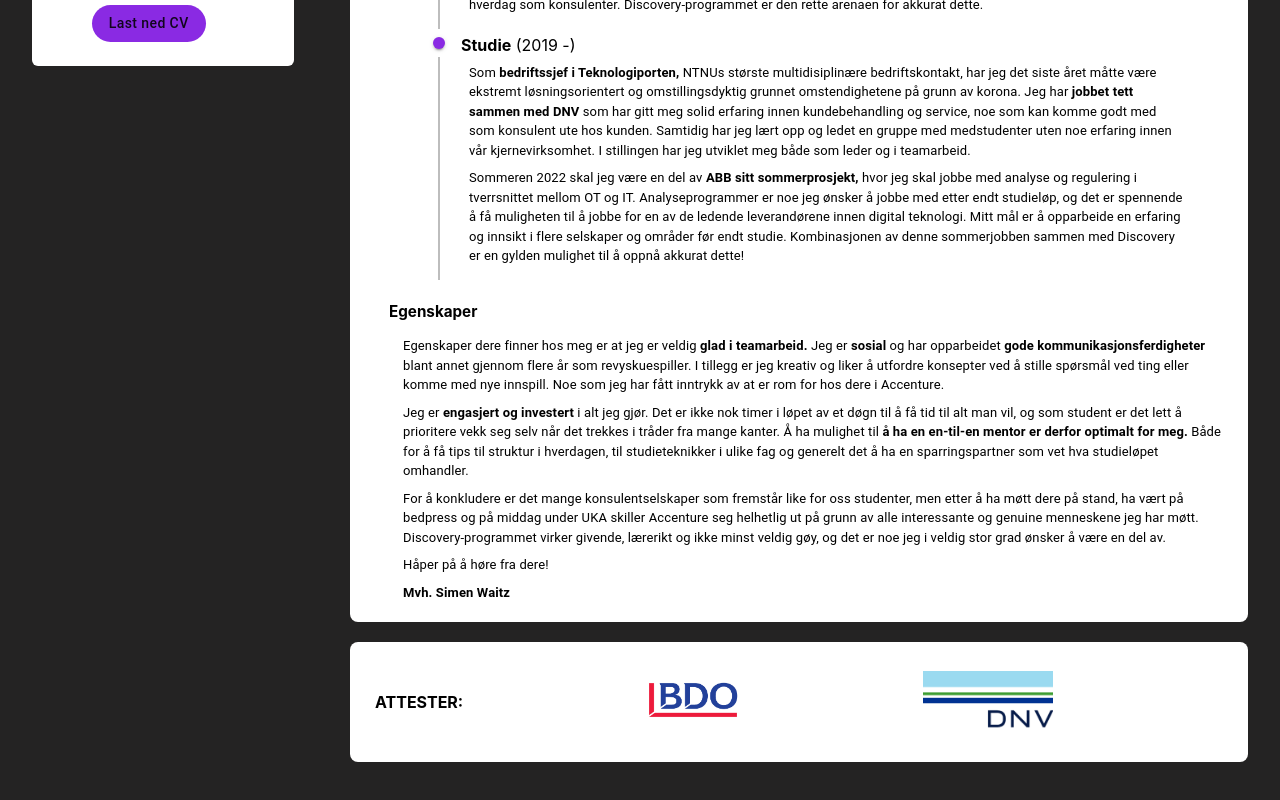
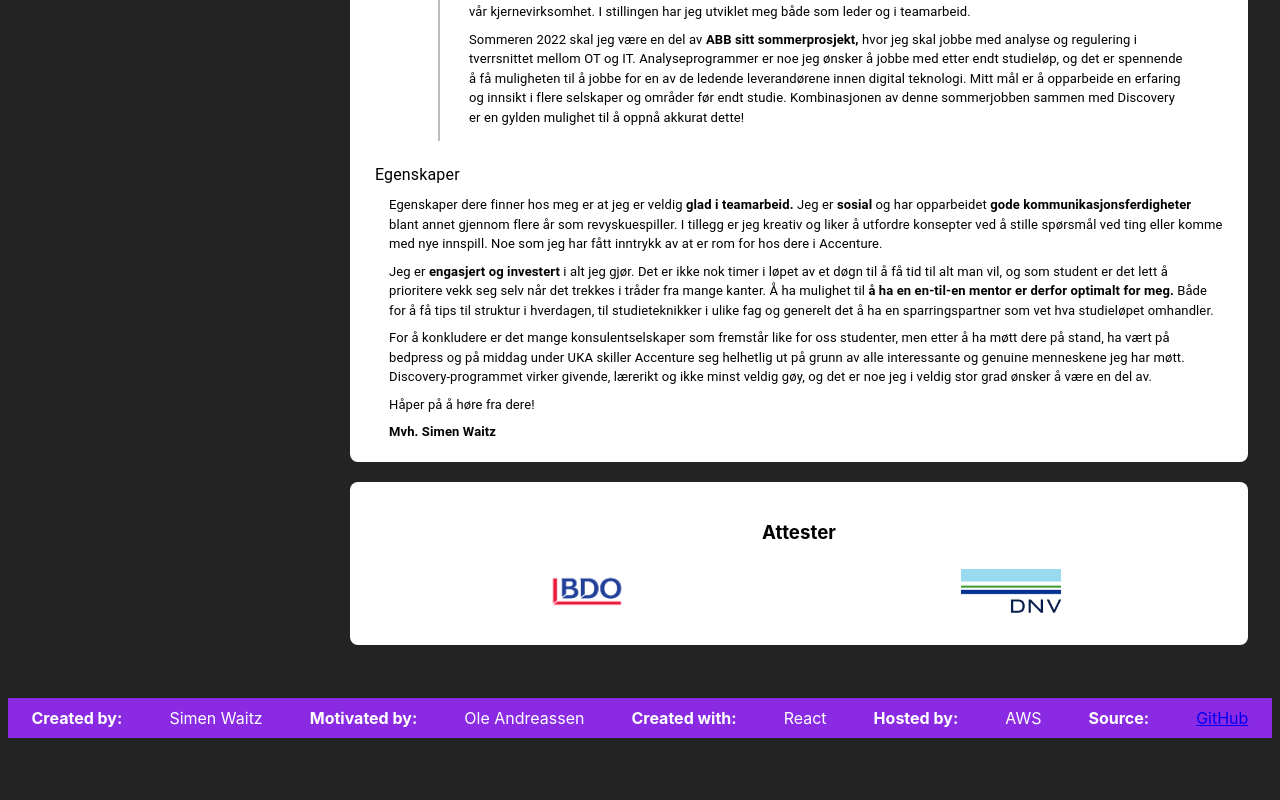
Before and after one commit to Simenwai/simendiscovery, a React (Create React App) app: page / in a window 1280 px wide. Shown: the part 576-1376 px from the top of the page. After the commit the page ends 1322 px from the top, so only its background shows below. Built offline with nearby package versions, Linux system fonts and the light colour scheme.

Commit message:
final product

```diff
--- a/src/App.css
+++ b/src/App.css
@@ -2,10 +2,6 @@
   margin-right: 20%;
 }
 
-.top_60{
-  margin-top: 60px !important;
-
-}
 
 @media (max-width: 991px){
   .top_60{
--- a/src/App.js
+++ b/src/App.js
@@ -1,6 +1,6 @@
 import React from 'react';
-import {Container, Grid} from '@material-ui/core';
-import {BrowserRouter} from 'react-router-dom';
+import { Container, Grid } from '@material-ui/core';
+import { BrowserRouter } from 'react-router-dom';
 /*import Component from './components/Components'*/
 import Profile from './components/Profile/Profile'
 import Header from './components/Header/Header'
@@ -21,12 +21,13 @@
         /*style={{backgroundColor: "blue"}}*/>
             <Profile />
           </Grid>
-        <Grid item xs style={{background: 'rgb(36, 35, 35)'}}>
-          <Application/>
-          <Attest className = 'attest'/>
+          <Grid item xs style={{ background: 'rgb(36, 35, 35)' }}>
+            <Application />
+            <Attest className='attest' />
           </Grid>
         </Grid>
       </Container>
+      <Header />
     </BrowserRouter>
   );
 }
--- a/src/components/Application/Application.css
+++ b/src/components/Application/Application.css
@@ -11,6 +11,12 @@
 }
 
 .application_title{
+    font-weight: bold;
+    margin-left: 14px;
+    margin-top: 12px;
+}
+
+.application_title2{
     font-weight: bold;
     margin-left: 14px;
 }
--- a/src/components/Application/Application.js
+++ b/src/components/Application/Application.js
@@ -25,21 +25,21 @@
             <Grid Container className=''></Grid>
                 <Grid item className='section_title'>
                     <span></span>
-                    <h3>Søknad til Discovery</h3>
+                    <Typography className="application_title2">Søknad til Discovery</Typography>
                     <Typography className="application_content">
                     Mitt navn er Simen Waitz, og jeg går 3. klasse Kybernetikk og Robotikk på NTNU. Fredag 8. oktober møtte jeg Silje Øvstetun og co. på stand i forbindelse med UKA etterfulgt av en middag på Samfundet. Der ble jeg kjent med Accenture som bedrift og ikke minst med Discovery-programmet. Bedriftsrepresentantenes genuine interesse for selskapet og Discovery-programmet overbeviste meg om at dette er noe jeg måtte søke på! Men hvorfor burde jeg være en del av programmet:
                     </Typography>
                 </Grid>
             {/*Erfaringer*/}
             <Grid Container className='Erfaringer'>
-                <h3>Erfaringer</h3>
+                <Typography className="application_title">Erfaringer</Typography>
                 <CustomTimeline/>
             </Grid>
 
             {/*Egenskaper*/}
             <Grid Container className=''></Grid>
-                <div className="application_content">
-                <h3>Egenskaper</h3>
+                <Typography className="application_title">Egenskaper</Typography>
+
                 <Typography className="application_content"> Egenskaper dere finner hos meg er at jeg er veldig <b>glad i teamarbeid.</b> Jeg er <b>sosial</b> og har opparbeidet <b>gode kommunikasjonsferdigheter</b> blant annet gjennom flere år som revyskuespiller. I tillegg er jeg kreativ og liker å utfordre konsepter ved å stille spørsmål ved ting eller komme med nye innspill. Noe som jeg har fått inntrykk av at er rom for hos dere i Accenture.
                 </Typography>
                 <Typography className="application_content">Jeg er <b>engasjert og investert</b> i alt jeg gjør. Det er ikke nok timer i løpet av et døgn til å få tid til alt man vil, og som student er det lett å prioritere vekk seg selv når det trekkes i tråder fra mange kanter. Å ha mulighet til <b>å ha en en-til-en mentor er derfor optimalt for meg.</b> Både for å få tips til struktur i hverdagen, til studieteknikker i ulike fag og generelt det å ha en sparringspartner som vet hva studieløpet omhandler.
@@ -49,7 +49,6 @@
                 <Typography className="application_content">Håper på å høre fra dere!</Typography>
                 <Typography className="application_content"> <b>Mvh. Simen Waitz</b></Typography>
 
-                </div>
             </>
         </div>
     )
--- a/src/components/Attest/Attest.css
+++ b/src/components/Attest/Attest.css
@@ -2,17 +2,20 @@
     background-color: white;
     color: black;
     display: flex;
-    align-items: center;
-    justify-content: space-between;
     flex-wrap: wrap;
+    flex-direction: column;
+
     min-height : 50px;
     border-radius: 8px;
     padding: 20px 25px;
-    max-width: 100%;
 }
 
+h3 {
+    text-align: center;
+}
 
-
-.attest .attest_right{
-    margin-right: 20%;
+.img_container {
+    display: flex;
+    align-items:center;
+    justify-content: space-around;
 }
--- a/src/components/Attest/Attest.js
+++ b/src/components/Attest/Attest.js
@@ -11,15 +11,17 @@
 const Attest = () => {
     return (
         <div className='attest'>
-            <div className="attest_title">
-                <b>ATTESTER:</b>
-            </div>
-            <div className="attest_left">
-                <Link to={process.env.PUBLIC_URL + "/BDO.pdf"} target="blank"><img src={logoBDO} width="130px" alt="BDO Logo"/></Link>
-            </div>
-            <div className="attest_right">
-                <a href={dnv} target="blank"><img src={logoDNV} width="130px" alt="DNV Logo"/></a>
-            </div>
+                <div>
+                    <h3>Attester</h3>
+                </div>
+                <div className="img_container">
+                    <div className="attest_left">
+                        <Link to={process.env.PUBLIC_URL + "/BDO.pdf"} target="blank"><img src={logoBDO} width="100px" alt="BDO Logo"/></Link>
+                    </div>
+                    <div className="attest_right">
+                        <a href={dnv} target="blank"><img src={logoDNV} width="100px" alt="DNV Logo"/></a>
+                    </div>
+                </div>
         </div>
     )
 }
--- a/src/components/Button/Button.css
+++ b/src/components/Button/Button.css
@@ -1,5 +1,4 @@
 .custom_btn{
-    /*background-color: var(--main-color) !important;*/
     background-color: #8a2ae3 !important;
     font-size: 14px !important;
     font-weight: 500 !important;
@@ -24,8 +23,8 @@
     justify-content: center !important;
 }
 .custom_btn .btn_text{
-    font-size: 14px !important;
-    text-transform: none !important;
+    font-size: 14px;
+    text-transform: none;
     text-align: center;
     width: 100%;
     margin-right: 5px;
--- /dev/null
+++ b/src/components/Header/Header.css
@@ -0,0 +1,12 @@
+.header {
+    background-color: #8a2ae3;
+    width: 100%;
+    display: flex;
+    color: white;
+    align-items: center;
+    justify-content: space-around;
+    margin-top: 3%;
+    padding-top: 10px;
+    padding-bottom: 10px;
+    flex-wrap: wrap;
+}
--- a/src/components/Header/Header.js
+++ b/src/components/Header/Header.js
@@ -1,9 +1,16 @@
 import React from 'react'
+
+import './Header.css'
+
+import { Typography } from '@material-ui/core';
 
 const Header = () => {
     return (
-        <div>
-            Forord:
+        <div className = 'header'>
+            <b>Created by:</b> Simen Waitz
+            <b>Motivated by:</b> Ole Andreassen
+            <b>Created with:</b> React <b>Hosted by:</b> AWS
+            <b>Source:</b> <a href="https://github.com/Simenwai/simendiscovery"> GitHub</a>
         </div>
     )
 }
--- a/src/components/Profile/Profile.js
+++ b/src/components/Profile/Profile.js
@@ -6,6 +6,8 @@
 import GetAppIcon from '@material-ui/icons/GetApp';
 import "./Profile.css"
 import cv from "./CV.pdf"
+import GetApp from '@material-ui/icons/GetApp'
+
 
 const Profile = () => {
     return (
--- a/src/index.css
+++ b/src/index.css
@@ -1,5 +1,5 @@
 body {
-  margin-top: 10%;
+  margin-top: 3%;
   font-family: -apple-system, BlinkMacSystemFont, 'Segoe UI', 'Roboto', 'Oxygen',
     'Ubuntu', 'Cantarell', 'Fira Sans', 'Droid Sans', 'Helvetica Neue',
     sans-serif;
@@ -9,7 +9,10 @@
   background: rgb(36, 35, 35);
   /*background: url('./static/images/bg1.png');*/
 }
-
+html {
+  margin: 0;
+  padding: 0;
+}
 code {
   font-family: source-code-pro, Menlo, Monaco, Consolas, 'Courier New',
     monospace;
```
Lines whose indentation alone changed are shown as unchanged.
